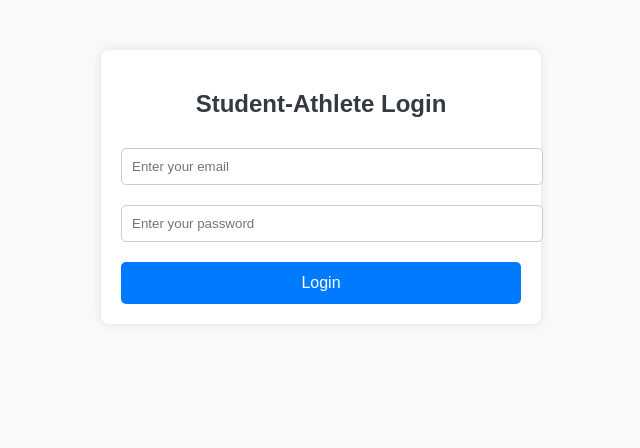
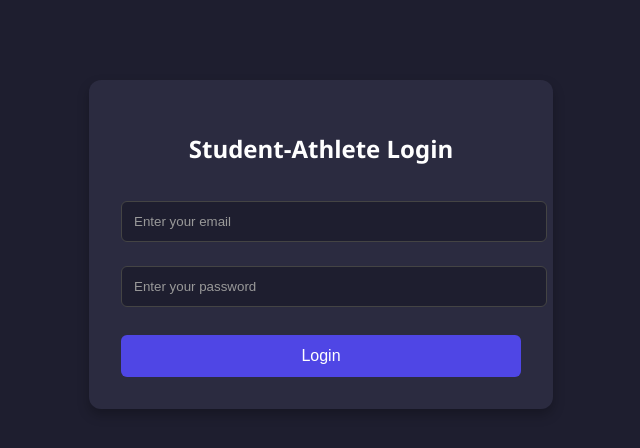
Before and after one commit to kadynvh/NIL-matching-app, a Flask app: page /login in a window 1280 px wide. Shown: the top 448 px of the page, without its empty margins (319-959 px from the left). Run offline with Flask 2, Linux system fonts and the light colour scheme.

Commit message:
Changed HTML templates all to dark mode

```diff
--- a/templates/login.html
+++ b/templates/login.html
@@ -6,50 +6,62 @@
     <title>Login - NIL Matching App</title>
     <style>
         body {
-            font-family: Arial, sans-serif;
+            font-family: 'Segoe UI', sans-serif;
             margin: 0;
             padding: 0;
-            background-color: #f8f9fa;
+            background-color: #1e1e2f;
+            color: #f0f0f0;
             text-align: center;
         }
+
         .container {
             max-width: 400px;
-            margin: 50px auto;
-            background: white;
-            padding: 20px;
-            border-radius: 8px;
-            box-shadow: 0 0 10px rgba(0, 0, 0, 0.1);
+            margin: 80px auto;
+            background-color: #2b2b40;
+            padding: 2rem;
+            border-radius: 12px;
+            box-shadow: 0 6px 12px rgba(0, 0, 0, 0.25);
         }
+
         h2 {
-            color: #343a40;
+            margin-bottom: 1.5rem;
+            color: #ffffff;
         }
+
         input {
             width: 100%;
-            padding: 10px;
-            margin: 10px 0;
-            border: 1px solid #ccc;
-            border-radius: 5px;
+            padding: 0.75rem;
+            margin: 0.75rem 0;
+            border: 1px solid #444;
+            border-radius: 6px;
+            background-color: #1e1e2f;
+            color: #f0f0f0;
         }
+
+        input::placeholder {
+            color: #999;
+        }
+
         .btn {
-            display: block;
             width: 100%;
-            background-color: #007bff;
+            background-color: #4f46e5;
             color: white;
-            padding: 12px;
-            font-size: 16px;
+            padding: 0.75rem;
+            font-size: 1rem;
             border: none;
-            border-radius: 5px;
-            text-decoration: none;
-            margin-top: 10px;
+            border-radius: 6px;
+            margin-top: 1rem;
             cursor: pointer;
-            transition: 0.3s;
+            transition: background-color 0.2s ease;
         }
+
         .btn:hover {
-            background-color: #0056b3;
+            background-color: #3730a3;
         }
+
         .error {
-            color: red;
-            margin-top: 10px;
+            color: #ff6b6b;
+            margin-top: 1rem;
         }
     </style>
 </head>
```
Also changed, not shown: templates/businesses.html (+20 -13 lines), templates/dashboard.html (+72 -10 lines), templates/index.html (+35 -17 lines).
